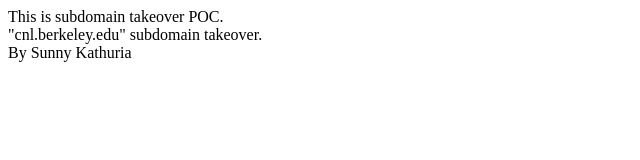
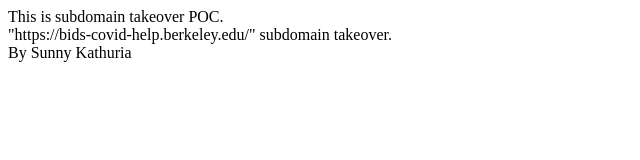
Before and after one commit to sunny-kathuria/berkeley-takeover, a plain HTML site: page index.html in a window 1280 px wide. Shown: the whole page, without its empty margins (0-640 px from the left). Drawn offline with Linux system fonts and the light colour scheme.

Commit message:
Update index.html

```diff
--- a/index.html
+++ b/index.html
@@ -3,7 +3,7 @@
     </title>
 <body>
   This is subdomain takeover POC.<br>
-  "cnl.berkeley.edu" subdomain takeover.<br>
+  "https://bids-covid-help.berkeley.edu/" subdomain takeover.<br>
   By Sunny Kathuria
 </body>
 </html>
```
